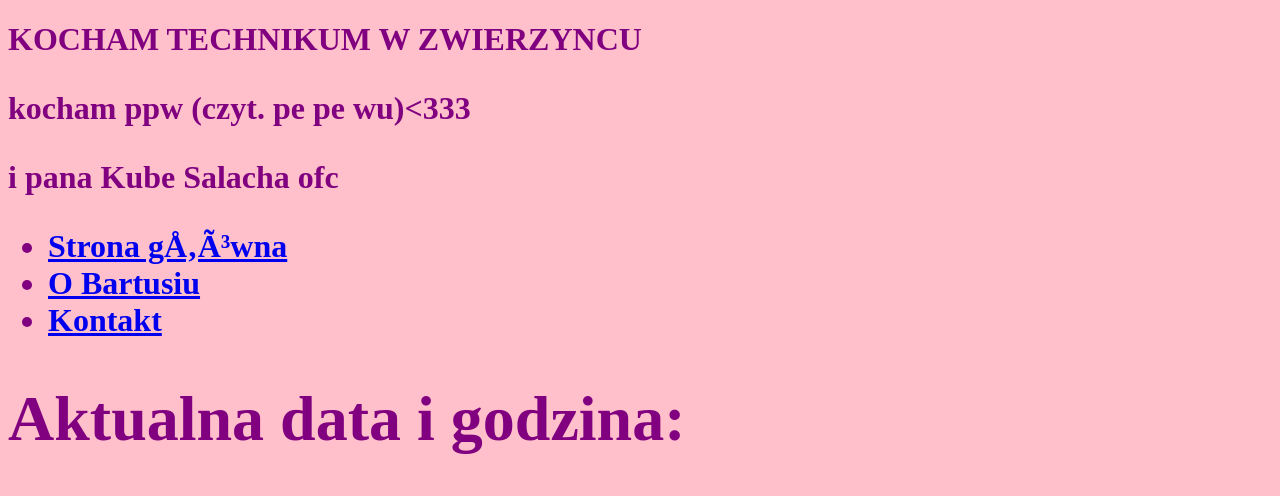
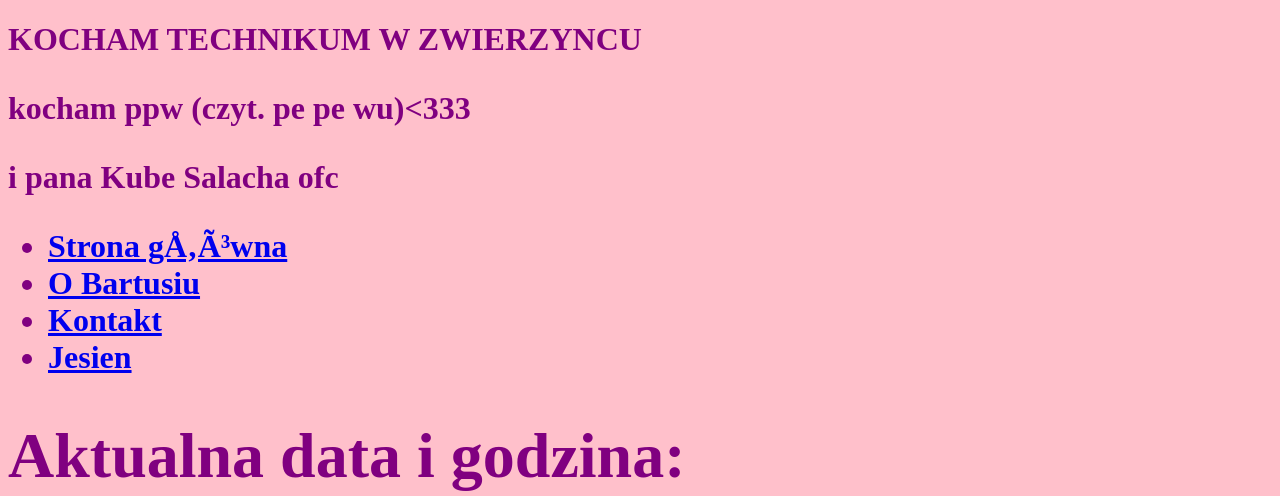
Before and after one commit to bartuslala/temperaturaa, a plain HTML site: page index.html in a window 1280 px wide. Shown: the top 496 px of the page. Drawn offline with Linux system fonts and the light colour scheme.

Commit message:
index.html

```diff
--- a/index.html
+++ b/index.html
@@ -13,6 +13,7 @@
             <li><a href="index.html">Strona główna</a></li>
             <li><a href="omnie.html">O Bartusiu</a></li>
             <li><a href="kontakt.html">Kontakt</a></li>
+            <li><a href="kontakt.html">Jesien</a></li>
         </ul>
     </nav>
     <main>
```
